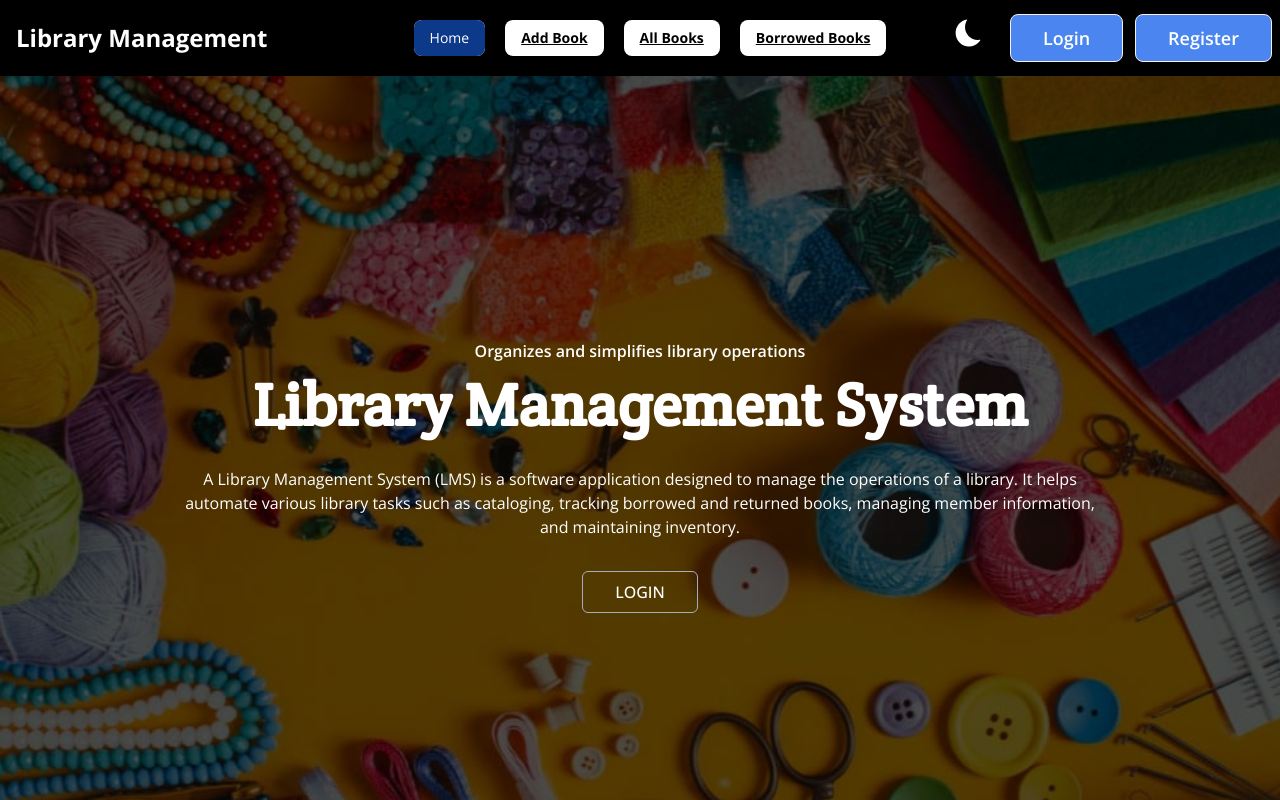
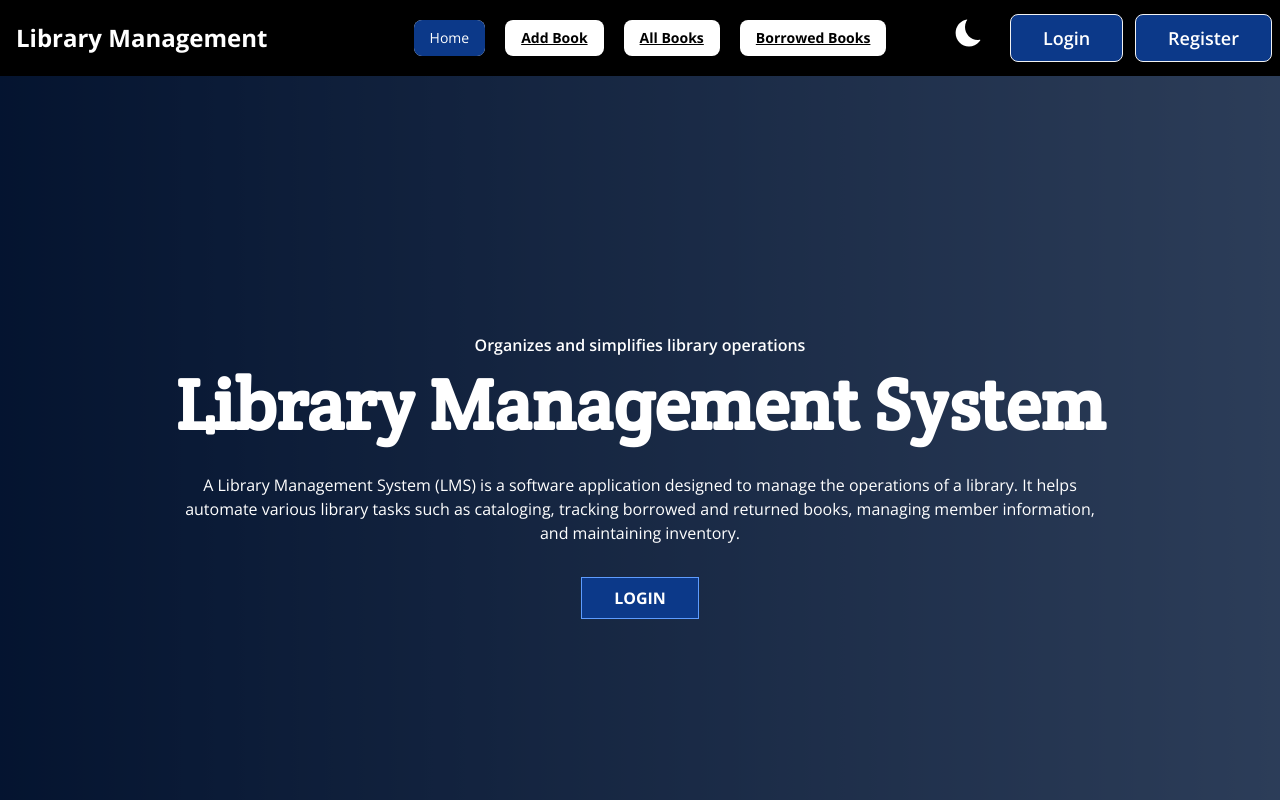
Before and after one commit to farjanasabiha/library-management, a React (Vite) app: page / in a window 1280 px wide. Shown: the top 800 px of the page. Built offline with nearby package versions, Linux system fonts and the light colour scheme; no server answers.

Commit message:
Add Styling

```diff
--- a/src/Components/Navbar/Navbar.jsx
+++ b/src/Components/Navbar/Navbar.jsx
@@ -76,7 +76,7 @@ const Navbar = () => {
                 {links}
               </ul>
             </div>
-            <p className="text-sm md:text-2xl ml-2 font-bold text-black dark:text-white">
+            <p className="text-sm md:text-2xl ml-2 font-bold text-[#0c3989] dark:text-white">
               Library Management
             </p>
           </div>
@@ -123,7 +123,7 @@ const Navbar = () => {
                 </div>
                 <button
                   onClick={handleSignOut}
-                  className="btn px-4 md:px-8 bg-[#4b85f0] text-white font-semibold text-sm md:text-lg hover:bg-transparent hover:text-[#4b85f0] hover:border-solid hover:border-[#4b85f0]"
+                  className="btn px-4 md:px-8 bg-[#0c3989] text-white font-semibold text-sm md:text-lg hover:bg-transparent hover:text-[#0c3989] hover:border-solid hover:border-[#4b85f0]"
                 >
                   Log Out
                 </button>
@@ -132,13 +132,13 @@ const Navbar = () => {
               <div>
                 <a
                   href="/login"
-                  className="btn mr-3 px-4 md:px-8 bg-[#4b85f0] text-white font-normal md:font-semibold  text-xs md:text-lg hover:bg-transparent hover:text-[#4b85f0] hover:border-solid hover:border-[#4b85f0]"
+                  className="btn mr-3 px-4 md:px-8 bg-[#0c3989] text-white font-normal md:font-semibold  text-xs md:text-lg hover:bg-transparent hover:text-[#0c3989] hover:border-solid hover:border-[#0c3989]"
                 >
                   <button>Login</button>
                 </a>
                 <a
                   href="/register"
-                  className="btn px-3 md:px-8 bg-[#4b85f0] text-white font-normal md:font-semibold text-xs md:text-lg hover:bg-transparent hover:text-[#4b85f0] hover:border-solid hover:border-[#4b85f0]"
+                  className="btn px-3 md:px-8 bg-[#0c3989] text-white font-normal md:font-semibold text-xs md:text-lg hover:bg-transparent hover:text-[#0c3989] hover:border-solid hover:border-[#0c3989]"
                 >
                   <button>Register</button>
                 </a>
--- a/src/Pages/Home/Banner/Banner.jsx
+++ b/src/Pages/Home/Banner/Banner.jsx
@@ -1,21 +1,16 @@
-import  bg  from "../../../../public/bg.jpg";
+// import  bg  from "../../../../public/bg.jpg";
 
 const Banner = () => {
   return (
-    <div
-      className="relative"
-      style={{
-        backgroundImage: `url(${bg})`,
-        backgroundSize: "cover",
-        backgroundRepeat: "no-repeat",
-      }}
-    >
+    <div className="relative bg-gradient-to-r from-[#0c3989] to-[#7fb0ff]">
       <div className="absolute top-0 left-0 h-full w-full bg-black opacity-65"></div>
       <div className="hero md:min-h-screen py-12 md:py-0">
         <div className="hero-content">
           <div className=" text-center md:text-left text-white dark:text-white ">
-            <span className="text-center mx-auto font-semibold block">Organizes and simplifies library operations</span>
-            <h1 className="text-2xl md:text-6xl font-bold pt-3 font-crete  mx-auto text-center">
+            <span className="text-center mx-auto font-semibold block">
+              Organizes and simplifies library operations
+            </span>
+            <h1 className="text-2xl md:text-7xl font-bold pt-3 font-crete  mx-auto text-center">
               Library Management System
             </h1>
             <p className="py-8 mx-auto text-center w-full md:w-3/4">
@@ -26,8 +21,8 @@ const Banner = () => {
               inventory.
             </p>
             <div className="mx-auto text-center">
-              <button className="border border-[#a6adbb] px-8 py-2 rounded-md  ">
-                <a className="font-medium uppercase" href="/login">
+              <button className="border border-[#5e9cff] bg-[#0c3989] px-8 py-2 ">
+                <a className="font-bold uppercase" href="/login">
                   Login
                 </a>
               </button>
--- a/src/Pages/Login/Login.jsx
+++ b/src/Pages/Login/Login.jsx
@@ -62,8 +62,8 @@ const Login = () => {
     <div className="bg-white dark:bg-black">
       <div className="container mx-auto h-screen flex items-center justify-center">
         <div className="flex items-center justify-center flex-col md:py-32">
-          <h1 className="text-xl md:text-4xl font-semibold text-[#4b85f0] mb-8">
-            Please Login Here!
+          <h1 className="text-xl md:text-4xl uppercase font-semibold text-[#0c3989] mb-8">
+            Please Login!
           </h1>
           <form onSubmit={handleLogin} className="space-y-5">
             <label className="input input-bordered flex items-center gap-2 bg-white">
@@ -78,30 +78,31 @@ const Login = () => {
               <input
                 type={showPassword ? "password" : "text"}
                 name="password"
+                placeholder="Password"
                 className="grow"
               />
               <span
                 onClick={() => setShowPassword(!showPassword)}
-                className="text-[#4b85f0] cursor-pointer"
+                className="text-[#0c3989] cursor-pointer"
               >
                 {showPassword ? <FaRegEye /> : <FaEyeSlash />}
               </span>
             </label>
             <input
-              className="btn w-full inline-block px-8 bg-[#4b85f0] text-white transition font-semibold duration-300 text-base hover:bg-transparent hover:text-[#4b85f0] hover:border-solid hover:border-[#4b85f0]"
+              className="btn uppercase w-full inline-block px-8 bg-[#0c3989] text-white transition font-semibold duration-300 text-base hover:bg-transparent hover:text-[#0c3989] hover:border-solid hover:border-[#0c3989]"
               type="submit"
               value="Log In"
             />
             <div className="flex flex-col md:flex-row items-center justify-between gap-3">
               <button
                 onClick={handleGoogleLogin}
-                className="btn bg-[#4b85f0] text-white transition duration-300 font-normal text-base hover:bg-transparent hover:text-[#4b85f0] hover:border-solid hover:border-[#4b85f0]"
+                className="btn bg-[#0c3989] text-white transition duration-300  font-medium text-sm uppercase hover:bg-transparent hover:text-[#0c3989] hover:border-solid hover:border-[#0c3989]"
               >
                 Login with Google
               </button>
               <button
                 onClick={handleGithubLogin}
-                className="btn bg-[#4b85f0] text-white transition duration-300 font-normal text-base hover:bg-transparent hover:text-[#4b85f0] hover:border-solid hover:border-[#4b85f0]"
+                className="btn bg-[#0c3989] text-white transition duration-300 font-medium text-sm uppercase hover:bg-transparent hover:text-[#0c3989] hover:border-solid hover:border-[#0c3989]"
               >
                 Login with Github
               </button>
@@ -109,7 +110,10 @@ const Login = () => {
 
             <p className="text-black dark:text-white font-medium text-sm text-center">
               New Here? Please{" "}
-              <a href="/register" className="text-[#4b85f0] font-semibold">
+              <a
+                href="/register"
+                className="text-[#0c3989] font-bold uppercase"
+              >
                 Register!
               </a>
             </p>
--- a/src/Pages/Register/Register.jsx
+++ b/src/Pages/Register/Register.jsx
@@ -71,8 +71,8 @@ const Register = () => {
           onSubmit={handleRegister}
           className="flex items-center justify-center flex-col py-32"
         >
-          <h1 className="text-2xl md:text-4xl font-semibold text-[#4b85f0] mb-8">
-            Please Register Here !
+          <h1 className="text-2xl md:text-4xl font-bold uppercase text-[#0c3989] mb-8">
+            Please Register!
           </h1>
           <label className="form-control w-full max-w-xs">
             <div className="label">
@@ -134,15 +134,15 @@ const Register = () => {
               onClick={() => setShowPassword(!showPassword)}
             >
               {showPassword ? (
-                <FaRegEye className="text-lg" />
+                <FaRegEye className="text-lg hover:cursor-pointer text-[#0c3989]" />
               ) : (
-                <FaEyeSlash className="text-lg" />
+                <FaEyeSlash className="text-lg hover:cursor-pointer text-[#0c3989]" />
               )}
             </span>
           </label>
           <p className="text-black font-medium text-sm mt-3 font-face dark:text-white">
             Already Have An account? please{" "}
-            <a href="/login" className="text-[#4b85f0] font-semibold">
+            <a href="/login" className="text-[#0c3989] font-bold uppercase">
               LogIn
             </a>
           </p>
@@ -154,7 +154,7 @@ const Register = () => {
                 text: "",
               });
             }}
-            className="btn mt-5 w-full max-w-xs px-8 bg-[#4b85f0] text-white transition font-semibold duration-300 text-base hover:bg-transparent hover:text-[#4b85f0] hover:border-solid hover:border-[#4b85f0]"
+            className="btn mt-5 w-full max-w-xs px-8 bg-[#0c3989] text-white transition font-semibold duration-300 text-base hover:bg-transparent hover:text-[#0c3989] hover:border-solid hover:border-[#0c3989]"
             type="submit"
             value="Register"
           ></input>
```
